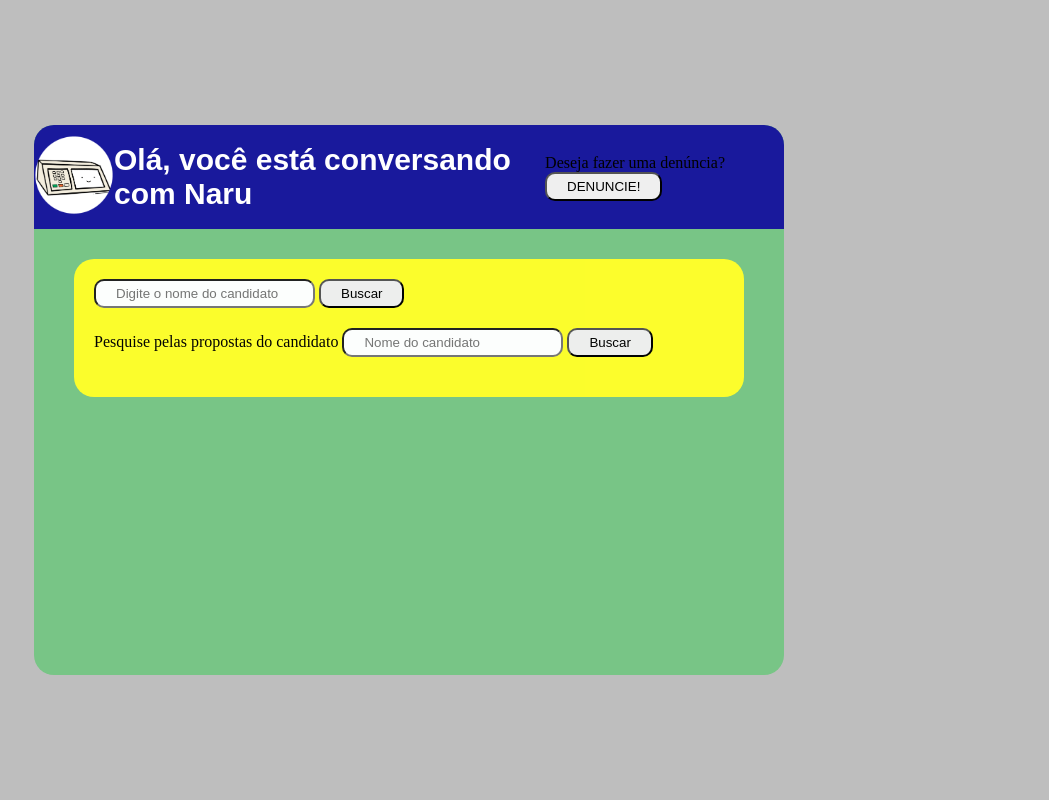
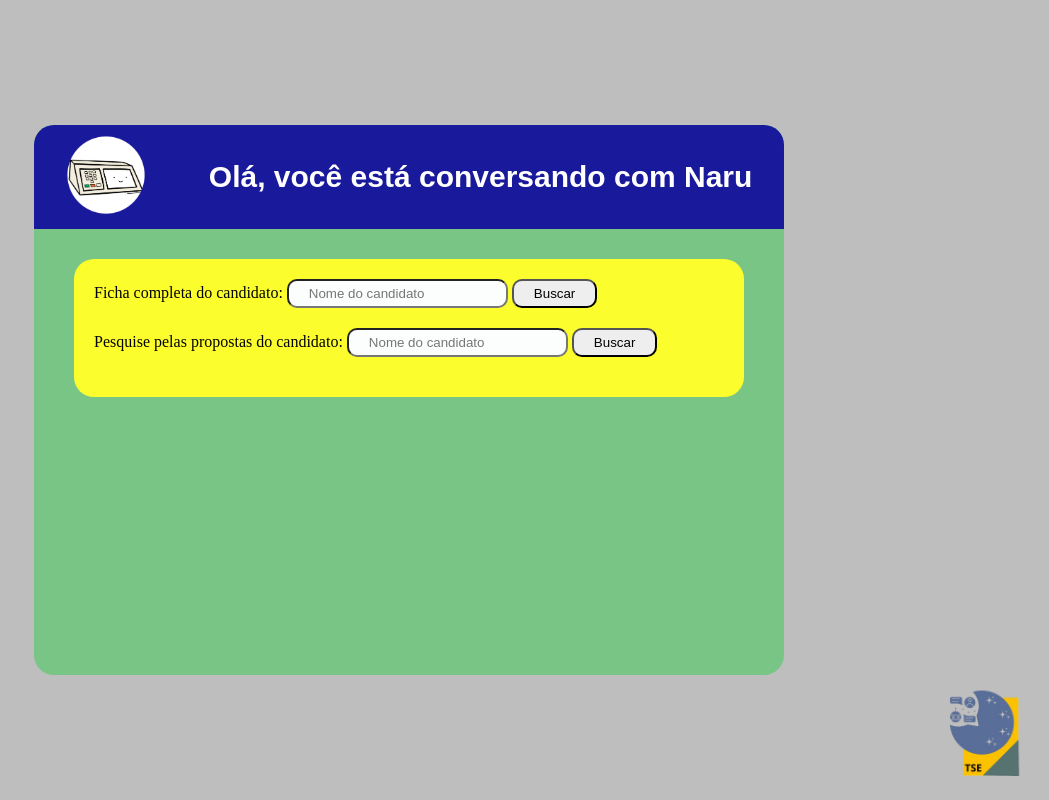
Before and after one commit to morainstein/TSE-API, a plain HTML site: page bot-page.html in a window 1280 px wide. Shown: the whole page, without its empty margins (231-1280 px from the left). Drawn offline with Linux system fonts and the light colour scheme; files that its build step writes are made by us from their sources; files whose address does not match are found by name.

Commit message:
Add files via upload
2

```diff
--- a/bot-page.html
+++ b/bot-page.html
@@ -5,9 +5,9 @@
     <meta name="viewport" content="width=device-width, initial-scale=1.0">
     <title>ChatBot- TSE</title>
     <link rel="stylesheet" type="text/css" href="styles.css/style2.css">
-    <script type="text/javascript" src="./script/buscaDeputados.js"></script>
-    <script type="text/javascript" src="./script/propostas.js"></script>
-
+    <style>
+        /* Estilos CSS aqui */
+    </style>
 </head>
 <body>
     <div id="container-chatbot">
@@ -18,57 +18,29 @@
             <div id="chatbot-text">
                 <h1 id="loading-text"></h1>
             </div>
-            <div id="denúncia">
-                <label for="nomeInput">Deseja fazer uma denúncia?</label>
-                <a href="https://www.tse.jus.br/comunicacao/noticias/2022/Agosto/saiba-como-denunciar-irregularidades-eleitorais-usando-o-app-pardal" target="_blank"> <button id="buscarButton" >DENUNCIE!</button></a>
+        </header>
+        <main>
+            <div id="">
 
             </div>
-        </header>
-        <main>
-            <div id="ficha">
-                <input type="text" id="campo" placeholder="Digite o nome do candidato">
-                 <button onclick="buscarCandidato()">Buscar</button>
-                <div id="resultadoDiv"></div>
-            </div>
-
-            <script>
-                  const baseUrlTodosOsCandidatos = 'https://dadosabertos.camara.leg.br/api/v2/deputados?ordem=ASC&ordenarPor=nome';
-        const resultadoDiv = document.querySelector('#resultadoDiv');
-
-        function buscarCandidato() {
-            const nome = document.querySelector('#campo').value;
-            fetch(baseUrlTodosOsCandidatos)
-                .then(response => {
-                    if (response.ok) {
-                        return response.json();
-                    }
-                    throw new Error('Erro ao obter os dados da API');
-                })
-                .then(data => {
-                    const candidato = data.dados.find(candidato => candidato.nome === nome)
-                    if (candidato) {
-                        resultadoDiv.innerHTML = `
-                            <p>Nome: ${candidato.nome}</p>
-                            <p>Sigla do Partido: ${candidato.siglaPartido}</p>
-                            <p>Sigla do Estado: ${candidato.siglaUf}</p>
-                            <p>Email: ${candidato.email}</p>
-                        `;
-                    } else {
-                        resultadoDiv.innerHTML = `<p>${nome} não encontrado(a)! Verifique se você digitou o nome completo e corretamente</p>`;
-                    }
-                })
-                .catch(error => {
-                    resultadoDiv.innerHTML = `<p>Erro: ${error.message}</p>`;
-                });
-        }
-            </script>
-
-            <div id="propostas">
-                <label for="nomeInput">Pesquise pelas propostas do candidato</label>
+            <div id ="ficha">
+                <label for="nomeInput">Ficha completa do candidato:</label>
                 <input type="text" id="nomeInput" placeholder="Nome do candidato">
                 <button id="buscarButton">Buscar</button>
             </div>
+
+            <div id="propostas">
+                <label for="nomeInput">Pesquise pelas propostas do candidato:</label>
+                <input type="text" id="nomeInput" placeholder="Nome do candidato">
+                <button id="buscarButton">Buscar</button>
+            </div>
+            <div id="retorno">
+
+            </div>
         </main>
+        <div id="img-tse">
+            <img src="images/icon.png" id="img-tse-img">
+        </div>
     </div>
 
     <script>
@@ -81,7 +53,7 @@
                 if (index === text.length) {
                     clearInterval(interval);
                 }
-            }, 100); // Intervalo de 100ms entre cada letra
+            }, 60); // Intervalo de 60ms entre cada letra
         });
     </script>
 </body>
--- /dev/null
+++ b/styles.css/style.css
@@ -0,0 +1,82 @@
+/* universal selector */
+
+* {
+    margin: auto;
+    box-sizing: border-box;
+}
+
+/* Animations */
+
+
+
+/* main */
+
+body {
+    background-color: rgb(190, 190, 190);
+    display: flex;
+    justify-content: center;
+    align-items: center;
+    height: 100vh;
+    margin: 0;
+}
+
+main {
+    display: flex;
+    flex-direction: column;
+    width: 750px;
+    height: 550px;
+    background-color: white;
+    border-radius: 20px;
+}
+
+#icon-person img {
+    width: 200px;
+    height: 100px;
+}
+
+.container-margins {
+    margin-top: -30px;
+}
+
+/* Texts */
+
+h1, h2 {
+    font-family: Arial, Helvetica, sans-serif;
+    font-weight: bold;
+}
+
+#person-name {
+    color: rgb(208, 208, 5);
+}
+
+#t {
+    color: rgb(109, 109, 239);
+}
+
+#s {
+    color: rgb(75, 146, 75);
+}
+
+#e {
+    color:  rgb(208, 208, 5);
+}
+
+#name-input {
+    padding: 10px 60px;
+    border-radius: 20px;
+}
+
+input {
+    text-align: center;
+    font-size: 20px;
+}
+
+#prosseguir-button {
+    padding: 10px 20px;
+    border-radius: 20px;
+}
+
+#prosseguir-button:hover {
+    cursor: pointer;
+    background-color: rgb(109, 109, 239);
+}
--- /dev/null
+++ b/styles.css/style2.css
@@ -0,0 +1,85 @@
+* {
+    margin: auto;
+    box-sizing: border-box;
+}
+
+@keyframes fade {
+    0% {
+        opacity: 0;
+    }
+    40% {
+        opacity: 0;
+    }
+    100% {
+        opacity: 1;
+    }
+}
+
+body {
+    background-color: rgb(190, 190, 190);
+    display: flex;
+    justify-content: center;
+    align-items: center;
+    height: 100vh;
+    margin: 0;
+}
+
+#container-chatbot {
+    width: 750px;
+    height: 550px;
+    background-color: rgb(120, 197, 134);
+    border-radius: 20px;
+}
+
+header {
+    background-color: rgb(25, 25, 156);
+    padding: 10px 0px;
+    display: flex;
+    border-radius:20px 20px 0px 0px;
+}
+
+main {
+    margin: 30px 40px;
+    background-color: rgb(254, 254, 43);
+    padding: 20px;
+    border-radius: 20px;
+    animation: fade 5.5s alternate;
+}
+
+#chatbot-image img {
+    width: 80px;
+    height: 80px;
+}
+
+#chatbot-text {
+    font-family: Arial, Helvetica, sans-serif;
+    font-size: 15px;
+    color: rgb(255, 255, 255);
+}
+
+input {
+    padding: 5px 20px;
+    margin-bottom: 20px;
+    border-radius: 10px;
+}
+
+button {
+    padding: 5px 20px;
+    border-radius: 10px;
+}
+
+button:hover {
+    cursor: pointer;
+    background-color: rgb(109, 109, 239);
+}
+
+#img-tse img {
+    width: 120px;
+    position: absolute;
+    bottom: 0;
+    right: 0;
+}
+
+#retorno {
+    background-color: rgb(254, 254, 43);
+}
```
Also changed, not shown: images/icon-2.png (added), images/icon.png (added), images/original-person.png (added), images/person-chat.png (added), images/person.png (added), images/user.png (added), script/script.js (added).
